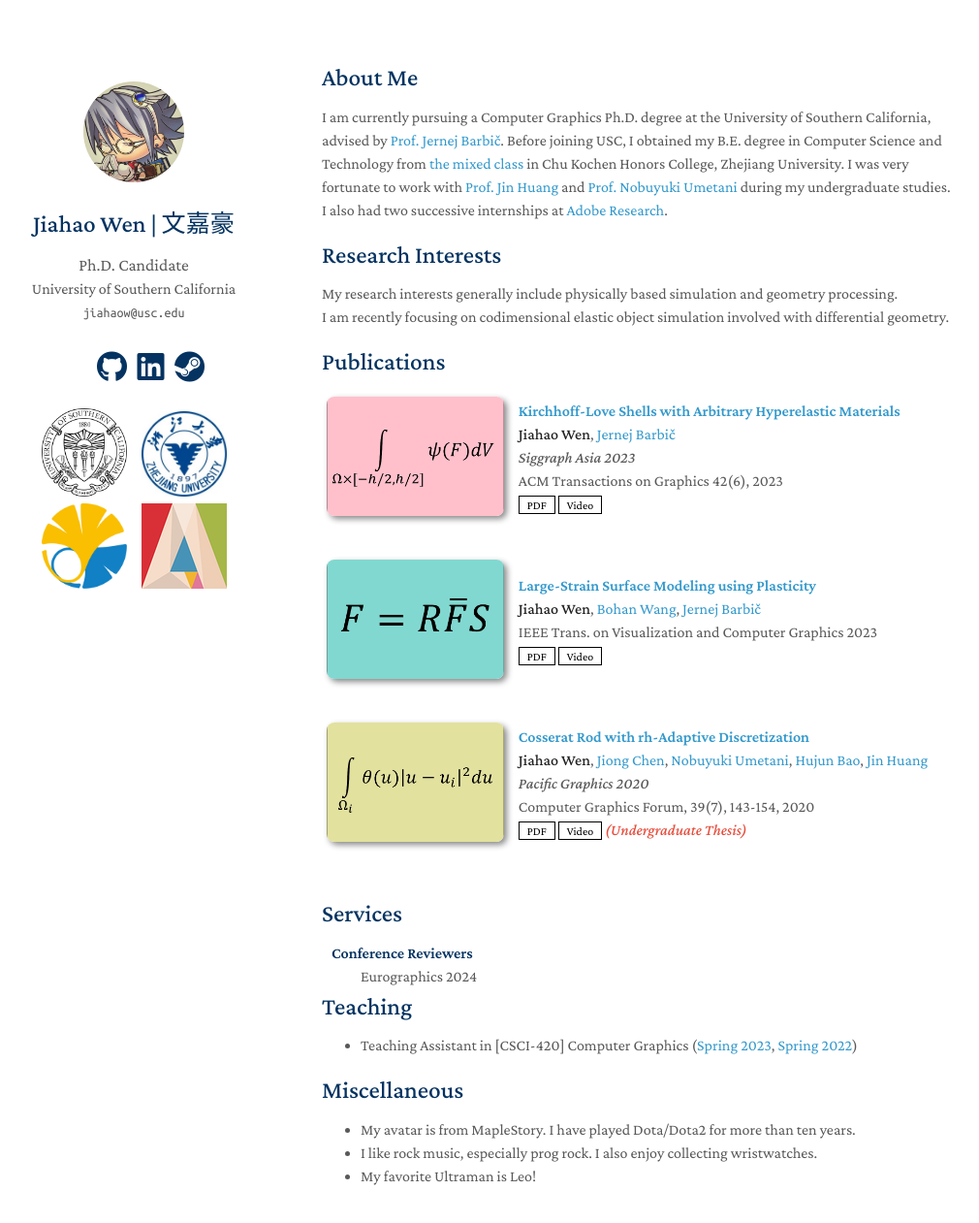
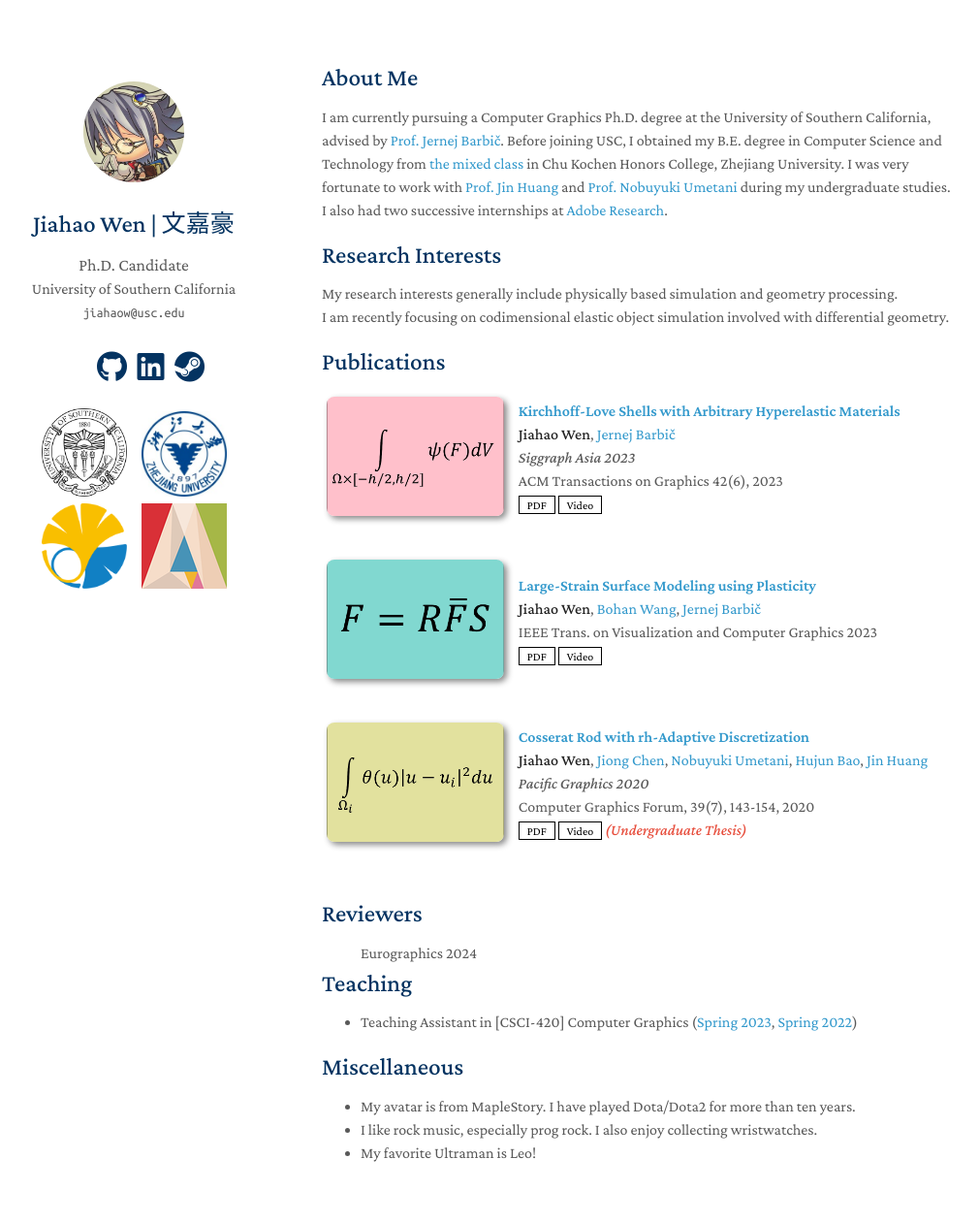
Before and after one commit to wkindling/wkindling.github.io, a Jekyll site: the page built from index.md, in a window 1280 px wide and 1319 px high. Shown: the top 1261 px of the window at 97% size, without its empty margins (138-1148 px from the left). Built offline with Jekyll 4.4.1, drawn with Linux system fonts in a browser that asks for light colours; nearby versions of some CDN libraries; a style sheet for code colours, icons or effects is not loaded; our own code applies the rules of GitHub Pages for plain Markdown files.

Commit message:
Update services.md

```diff
--- a/_includes/services.md
+++ b/_includes/services.md
@@ -1,6 +1,4 @@
-## Services
-
-<h4 style="margin:0 10px 0;">Conference Reviewers</h4>
+## Reviewers
 
 <ul style="margin:0 0 5px;">
  Eurographics 2024
```
